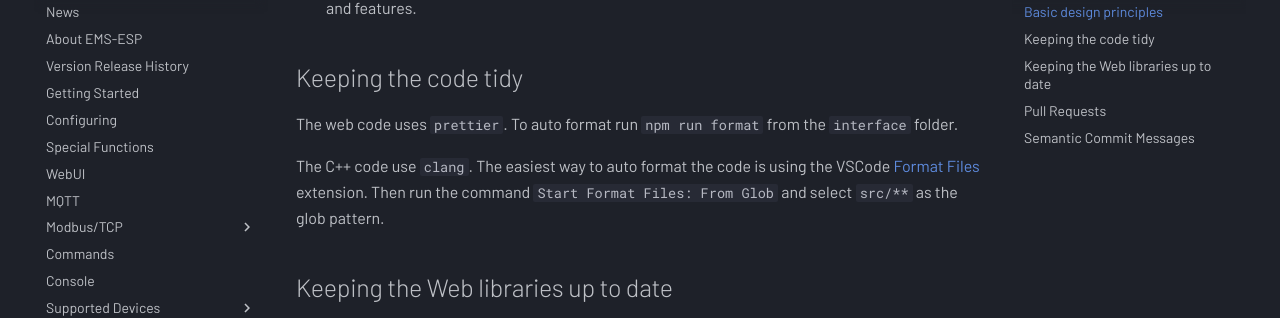
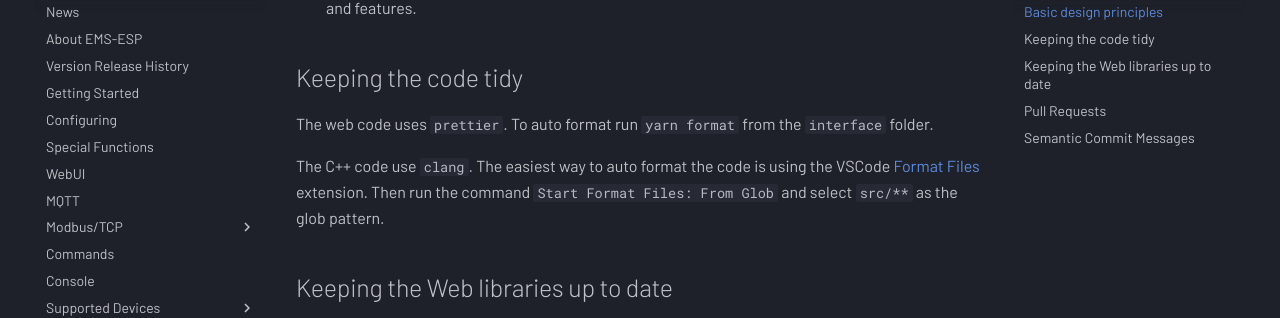
Before and after one commit to emsesp/docs, an MkDocs documentation site: the page built from docs/Contributing.md, in a window 1280 px wide and 900 px high, scrolled down 671 px. Shown: the part 144-462 px from the top of the window. Built offline with MkDocs 1.6.1 and Material for MkDocs 9.7.7, drawn with Linux system fonts in a browser that asks for light colours; comment, search, counter and statistics services are not loaded.

Commit message:
replace npm with yarn

```diff
--- a/docs/Contributing.md
+++ b/docs/Contributing.md
@@ -13,7 +13,7 @@ The full Contributing guidelines can found in [CONTRIBUTING.md](https://github.c
 
 ## Keeping the code tidy
 
-The web code uses `prettier`. To auto format run `npm run format` from the `interface` folder.
+The web code uses `prettier`. To auto format run `yarn format` from the `interface` folder.
 
 The C++ code use `clang`. The easiest way to auto format the code is using the VSCode [Format Files](https://marketplace.visualstudio.com/items?itemName=jbockle.jbockle-format-files) extension. Then run the command `Start Format Files: From Glob` and select `src/**` as the glob pattern.
 
```
Also changed, not shown: docs/Adding-Languages.md (+1 -1 lines).
